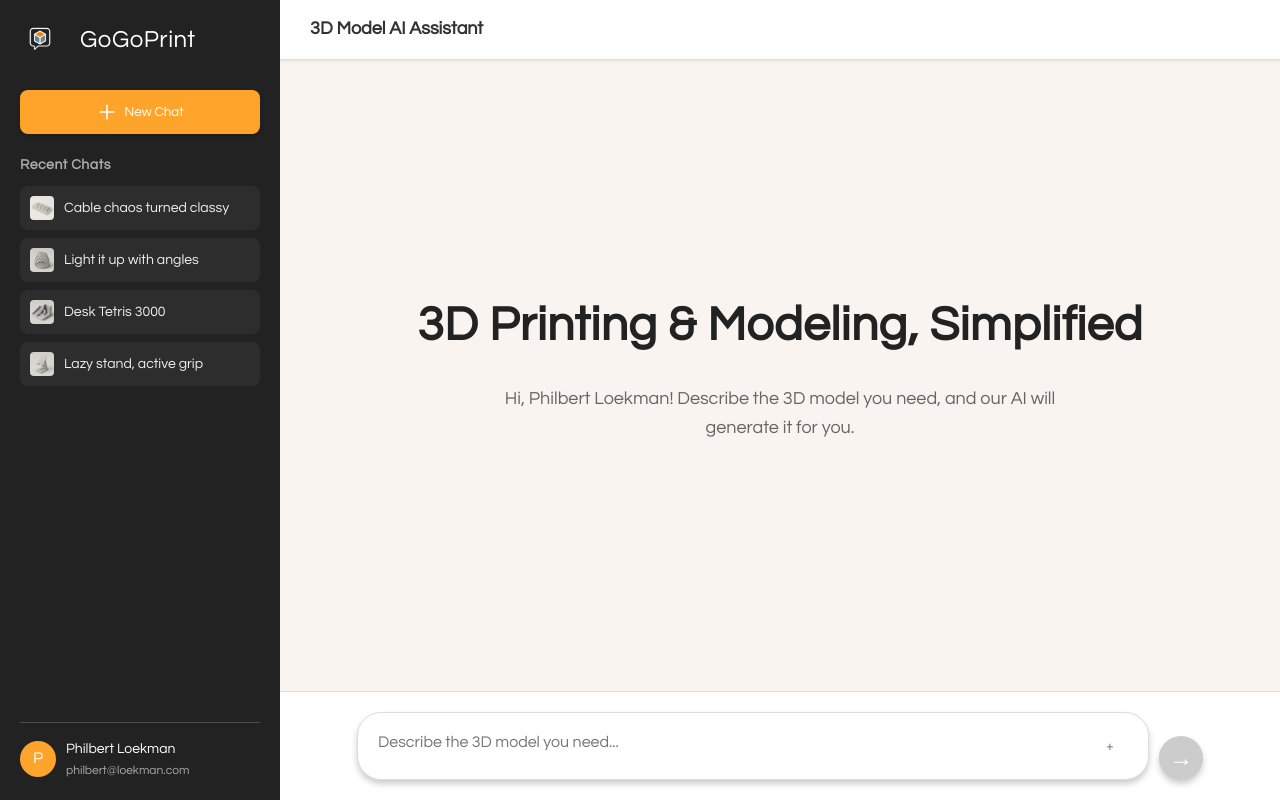
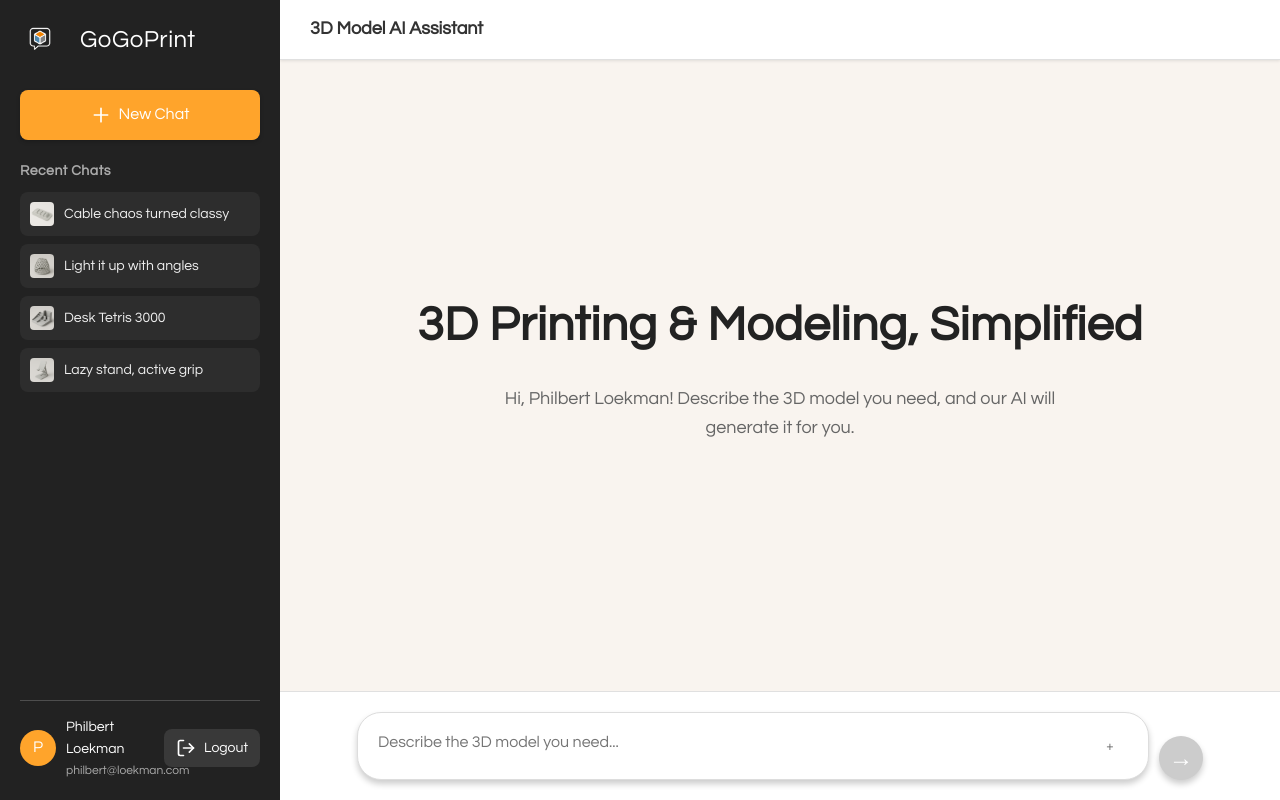
Before and after one commit to aayushs1/DSO462V2Website, a Flask app: page / in a window 1280 px wide. Run offline with Flask 3, Linux system fonts and the light colour scheme.

Commit message:
Added logout functionality to page

```diff
--- a/static/css/styles.css
+++ b/static/css/styles.css
@@ -137,12 +137,64 @@ body {
     pointer-events: none; /* Makes sure clicks go through to the parent element */
 }
 
+
+.user-name {
+    font-size: 14px;
+    color: white;
+}
+
+.user-email {
+    font-size: 12px;
+    color: #aaaaaa;
+}
+
+@media (max-width: 768px) {
+    .user-section {
+        flex-direction: column;
+        align-items: flex-start;
+        gap: 10px;
+    }
+
+    .logout-btn {
+        margin-left: 0;
+        margin-top: 10px;
+    }
+}
+.logout-btn {
+    display: flex;
+    align-items: center;
+    background-color: rgba(255, 255, 255, 0.1);
+    color: white;
+    border: none;
+    padding: 8px 12px;
+    border-radius: var(--border-radius);
+    cursor: pointer;
+    transition: background-color 0.3s;
+    margin-left: 10px;
+    text-decoration: none;
+}
+
+.logout-btn:hover {
+    background-color: rgba(255, 255, 255, 0.2);
+}
+
+.logout-btn svg {
+    margin-right: 8px;
+}
+
+.logout-btn span {
+    font-size: 14px;
+    color: white;
+}
+
 .user-section {
     margin-top: auto;
     border-top: 1px solid rgba(255, 255, 255, 0.2);
     padding-top: 15px;
     display: flex;
     align-items: center;
+    justify-content: space-between;
+    flex-wrap: wrap;
 }
 
 .user-avatar {
@@ -155,21 +207,22 @@ body {
     justify-content: center;
     color: white;
     margin-right: 10px;
+    flex-shrink: 0;
 }
 
 .user-info {
     flex: 1;
+    min-width: 0;
 }
 
-.user-name {
+.no-chats-message {
+    color: #aaaaaa;
     font-size: 14px;
-    color: white;
+    padding: 10px;
+    text-align: center;
+    font-style: italic;
 }
 
-.user-email {
-    font-size: 12px;
-    color: #aaaaaa;
-}
 
 /* Main Content */
 .main-content {
@@ -714,10 +767,6 @@ button:hover:not(:disabled) {
         display: none;
     }
 
-    .user-section {
-        margin-top: 15px;
-    }
-
     .example-queries {
         grid-template-columns: 1fr;
     }
--- a/templates/index.html
+++ b/templates/index.html
@@ -27,19 +27,23 @@
             <div class="logo-text">GoGoPrint</div>
         </div>
 
-        <button class="new-chat-btn" id="new-chat-btn">
+        <a href="{{ url_for('index') }}" class="new-chat-btn">
             <svg width="20" height="20" viewBox="0 0 24 24"><path d="M12 4v16m-8-8h16" stroke="currentColor" stroke-width="2" stroke-linecap="round"/></svg>
             New Chat
-        </button>
+        </a>
 
         <div class="history">
             <h3 class="history-title">Recent Chats</h3>
-            {% for chat in recent_chats %}
-            <a href="{{ url_for('view_chat', chat_id=chat._id) }}" class="chat-history-item">
-                <img src="{{ url_for('static', filename='img/' ~ chat.image) }}" alt="{{ chat.title }}" width="24" height="24" style="border-radius: 4px; margin-right: 10px;">
-                <p>{{ chat.title }}</p>
-            </a>
-            {% endfor %}
+            {% if recent_chats %}
+                {% for recent_chat in recent_chats %}
+                <a href="{{ url_for('view_chat', chat_id=recent_chat._id) }}" class="chat-history-item {% if chat and recent_chat._id == chat._id %}active{% endif %}">
+                    <img src="{{ url_for('static', filename='img/' ~ recent_chat.image) }}" alt="{{ recent_chat.title }}" width="24" height="24" style="border-radius: 4px; margin-right: 10px;">
+                    <p>{{ recent_chat.title }}</p>
+                </a>
+                {% endfor %}
+            {% else %}
+                <p class="no-chats-message">No recent chats</p>
+            {% endif %}
         </div>
 
         <div class="user-section">
@@ -48,6 +52,14 @@
                 <div class="user-name">{{ user_name }}</div>
                 <div class="user-email">{{ user_email }}</div>
             </div>
+            <a href="{{ url_for('logout') }}" class="logout-btn">
+                <svg width="20" height="20" viewBox="0 0 24 24" fill="none" stroke="currentColor" stroke-width="2" stroke-linecap="round" stroke-linejoin="round">
+                    <path d="M9 21H5a2 2 0 0 1-2-2V5a2 2 0 0 1 2-2h4"></path>
+                    <polyline points="16 17 21 12 16 7"></polyline>
+                    <line x1="21" y1="12" x2="9" y2="12"></line>
+                </svg>
+                <span>Logout</span>
+            </a>
         </div>
     </div>
 
```
Also changed, not shown: static/js/script.js (+99 -11 lines), templates/chat.html (+18 -6 lines), 2 other files.
